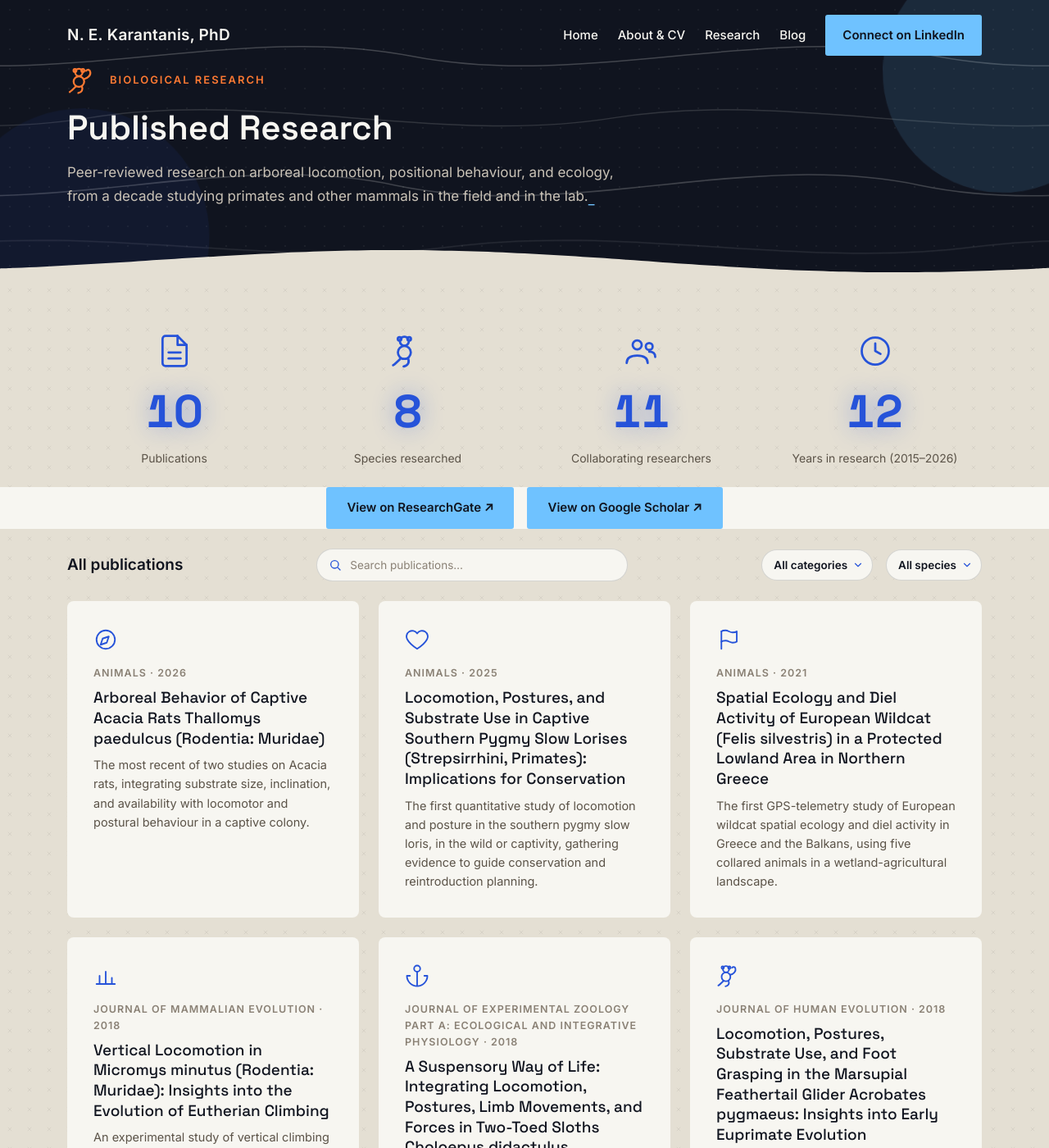
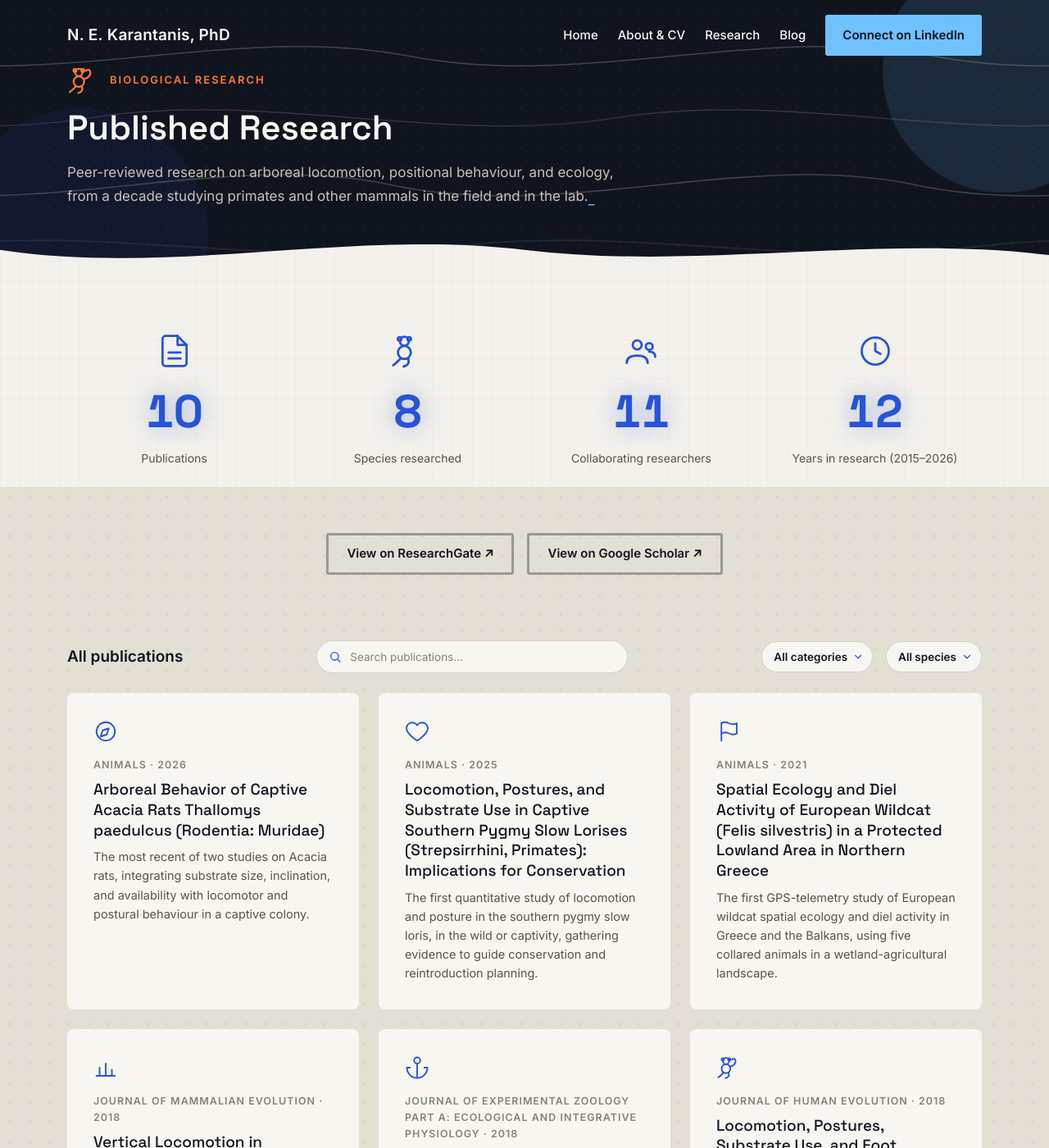
Before and after one commit to Eneekay/nekarantanis, a Jekyll site: the page built from Publications.html, in a window 1280 px wide and 1400 px high. Shown: the whole window at 82% size. Built offline with Jekyll 4.4.1, drawn with Linux system fonts in a browser that asks for light colours.

Commit message:
Research page: grid-under-wave stats, discreet profile buttons, sticky back-to-top
- Give the Research 'by the numbers' section the same grid background as the
  home hero's Impact Stats, swooping it up over the dark header on a wave
  (shared #pinCoverWaveClip) so the grid stays continuous through the divider.
- Make the ResearchGate / Google Scholar button strip share the crosses
  background of the listings below it, with roomier padding and a new discreet
  transparent button style (dark outline + text, no lift, no shadow).
- Add a sticky back-to-top control to the Blog and Research listing pages: a
  shadowless dark-outlined disc, bottom-right, revealed after scrolling.

Co-Authored-By: Claude Opus 4.8 <noreply@anthropic.com>
Claude-Session: https://claude.ai/code/session_01Try4ceEMfUR9VVUwf3qckp

```diff
--- a/Blog.html
+++ b/Blog.html
@@ -144,3 +144,7 @@ title: Blog
     </div>
   </div>
 </section>
+
+<button type="button" class="scroll-top" id="scrollTopBtn" aria-label="Back to top">
+  <svg viewBox="0 0 24 24" fill="none" stroke="currentColor" stroke-width="2" stroke-linecap="round" stroke-linejoin="round"><line x1="12" y1="19" x2="12" y2="5"></line><polyline points="5 12 12 5 19 12"></polyline></svg>
+</button>
--- a/Publications.html
+++ b/Publications.html
@@ -21,10 +21,13 @@ title: Publications
       Peer-reviewed research on arboreal locomotion, positional behaviour, and ecology, from a decade studying primates and other mammals in the field and in the lab.
     </p>
   </div>
-  <svg class="wave-divider" viewBox="0 0 1440 100" preserveAspectRatio="none">
-    <path d="M0,40 C240,90 480,0 720,40 C960,80 1200,10 1440,50 L1440,100 L0,100 Z" class="fill-c3"></path>
-  </svg>
 </header>
+
+<svg width="0" height="0" style="position:absolute" aria-hidden="true">
+  <clipPath id="pinCoverWaveClip" clipPathUnits="objectBoundingBox">
+    <path d="M0,0.4 C0.1667,0.9 0.3333,0 0.5,0.4 C0.6667,0.8 0.8333,0.1 1,0.5 L1,1 L0,1 Z"></path>
+  </clipPath>
+</svg>
 
 {% assign all_species = "" | split: "," %}
 {% assign all_collaborators = "" | split: "," %}
@@ -41,8 +44,9 @@ title: Publications
 {% assign pub_years = site.publications | map: "year" | sort %}
 
 <!-- RESEARCH BY THE NUMBERS -->
-<section class="section-light-crosses position-relative overflow-hidden">
-  <div class="container pad-64-12-24">
+<section class="section-light-grid research-stats">
+  <div class="research-stats-wave"></div>
+  <div class="container position-relative pad-64-12-24 z-1">
     <div class="row g-4 text-center" data-count-group>
       <div class="col-6 col-lg-3">
         <svg viewBox="0 0 24 24" fill="none" stroke="var(--nk-c2)" stroke-width="1.5" stroke-linecap="round" stroke-linejoin="round" class="stat-icon">
@@ -78,11 +82,11 @@ title: Publications
 </section>
 
 <!-- PROFILE LINKS -->
-<section class="bg-c4">
-  <div class="container pad-24-12-64 text-center" data-reveal>
+<section class="section-light-crosses">
+  <div class="container pad-56-12 text-center" data-reveal>
     <div class="d-flex flex-wrap gap-3 justify-content-center">
-      <a href="https://www.researchgate.net/profile/Nikolaos-Evangelos-Karantanis/publications" class="btn-nk btn-nk-solid-c1" target="_blank" rel="noopener">View on ResearchGate &#8599;</a>
-      <a href="https://scholar.google.com/citations?user=sQlYqwIAAAAJ&hl=en" class="btn-nk btn-nk-solid-c1" target="_blank" rel="noopener">View on Google Scholar &#8599;</a>
+      <a href="https://www.researchgate.net/profile/Nikolaos-Evangelos-Karantanis/publications" class="btn-nk btn-nk-outline-dark" target="_blank" rel="noopener">View on ResearchGate &#8599;</a>
+      <a href="https://scholar.google.com/citations?user=sQlYqwIAAAAJ&hl=en" class="btn-nk btn-nk-outline-dark" target="_blank" rel="noopener">View on Google Scholar &#8599;</a>
     </div>
   </div>
 </section>
@@ -169,3 +173,7 @@ title: Publications
     </div>
   </div>
 </section>
+
+<button type="button" class="scroll-top" id="scrollTopBtn" aria-label="Back to top">
+  <svg viewBox="0 0 24 24" fill="none" stroke="currentColor" stroke-width="2" stroke-linecap="round" stroke-linejoin="round"><line x1="12" y1="19" x2="12" y2="5"></line><polyline points="5 12 12 5 19 12"></polyline></svg>
+</button>
--- a/css/custom.css
+++ b/css/custom.css
@@ -196,6 +196,7 @@ h1, h2, h3, h4 {
 .pad-76-12-20 { padding: 76px 12px 20px; }
 .pad-76-12-88 { padding: 76px 12px 88px; }
 .pad-88-12-72 { padding: 88px 12px 72px; }
+.pad-56-12    { padding: 56px 12px; }
 
 /* ---------- reveal stagger delays ---------- */
 
@@ -428,6 +429,60 @@ h1, h2, h3, h4 {
   background-size: 24px 24px;
   background-position: 0 -7px;
 }
+/* Research "by the numbers" grid, swooping up over the dark page header on
+   a wave. Same silhouette as the header's old solid divider (shares
+   #pinCoverWaveClip), but carries the real .section-light-grid texture so
+   the grid stays continuous through the wave rather than reading as a flat
+   colour band - the home hero's .stats-wave-fill does the same thing.
+   Lives at the top of the (non-overflow-clipped) .research-stats section and
+   reaches up into the header via a negative top; the -9px y-position phase-
+   matches its grid lines to the section's own grid below (its box top sits
+   -63px from the section top, and -63 ≡ 9 (mod 24), so -9 lands the lines
+   back on the section's 24px steps). */
+.research-stats { position: relative; }
+.research-stats-wave {
+  position: absolute;
+  top: -63px;
+  left: 0;
+  width: 100%;
+  height: 64px;
+  z-index: 0;
+  pointer-events: none;
+  clip-path: url(#pinCoverWaveClip);
+  background-color: #E5E5E6; /* fallback for browsers without color-mix() support */
+  background-color: color-mix(in srgb, var(--nk-c3) 45%, white 55%);
+  background-image:
+    linear-gradient(rgba(0, 0, 0, 0.018) 1px, transparent 1px),
+    linear-gradient(90deg, rgba(0, 0, 0, 0.018) 1px, transparent 1px);
+  background-size: 24px 24px;
+  background-position: 0 -9px;
+}
+/* Sticky "back to top" control (Blog and Research listing pages): a discreet
+   light disc with a dark outline and arrow, no shadow, revealed once the
+   page has been scrolled a little. */
+.scroll-top {
+  position: fixed;
+  right: 24px;
+  bottom: 24px;
+  width: 46px;
+  height: 46px;
+  border-radius: 50%;
+  border: 2px solid rgba(var(--nk-c0-rgb), 0.35);
+  background: var(--nk-c4);
+  color: var(--nk-c0);
+  display: grid;
+  place-items: center;
+  padding: 0;
+  cursor: pointer;
+  opacity: 0;
+  visibility: hidden;
+  transform: translateY(8px);
+  transition: opacity .25s, transform .25s, visibility .25s, background .2s, border-color .2s;
+  z-index: 60;
+}
+.scroll-top svg { width: 20px; height: 20px; }
+.scroll-top.is-visible { opacity: 1; visibility: visible; transform: translateY(0); }
+.scroll-top:hover { border-color: var(--nk-c0); background: var(--nk-c4); }
 .heading-rule { border-top: 3px solid var(--nk-c2); margin-top: 14px; }
 
 /* ---------- eyebrow label ---------- */
@@ -471,6 +526,11 @@ h1, h2, h3, h4 {
 
 .btn-nk-outline { background: transparent; border-color: rgba(var(--nk-c4-rgb), 0.35); color: var(--nk-c3); }
 .btn-nk-outline:hover { background: transparent; border-color: var(--nk-gold); color: var(--nk-c3); }
+
+/* Discreet transparent button for light sections: dark outline + dark text,
+   no lift and no shadow (used for the ResearchGate / Scholar profile links). */
+.btn-nk-outline-dark { background: transparent; border-color: rgba(var(--nk-c0-rgb), 0.35); color: var(--nk-c0); }
+.btn-nk-outline-dark:hover { background: rgba(var(--nk-c0-rgb), 0.05); border-color: var(--nk-c0); color: var(--nk-c0); transform: none; box-shadow: none; }
 
 /* ---------- tag pills ---------- */
 
--- a/js/site.js
+++ b/js/site.js
@@ -1,4 +1,14 @@
 document.addEventListener('DOMContentLoaded', () => {
+  // Sticky "back to top" control (Blog / Research listings): revealed once
+  // the page has scrolled past ~a screenful, smooth-scrolls back up on click.
+  const scrollTopBtn = document.getElementById('scrollTopBtn');
+  if (scrollTopBtn) {
+    const toggleScrollTop = () => scrollTopBtn.classList.toggle('is-visible', window.scrollY > 600);
+    toggleScrollTop();
+    window.addEventListener('scroll', toggleScrollTop, { passive: true });
+    scrollTopBtn.addEventListener('click', () => window.scrollTo({ top: 0, behavior: 'smooth' }));
+  }
+
   // The hero intro's one-shot entrance animations use fill-mode `both` so
   // the button holds its final position during the delay and doesn't snap
   // back afterwards - but that same fill-mode keeps the animation "in
```
